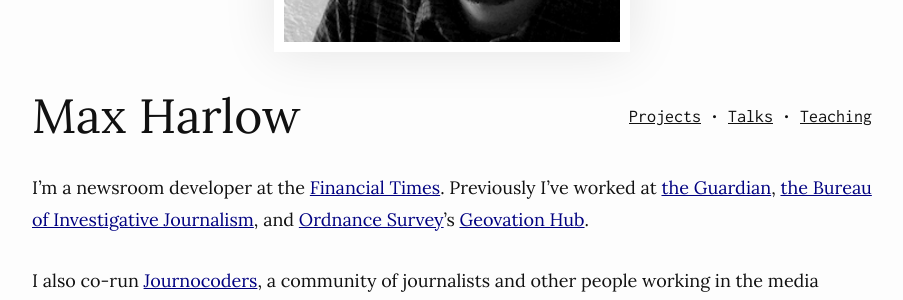
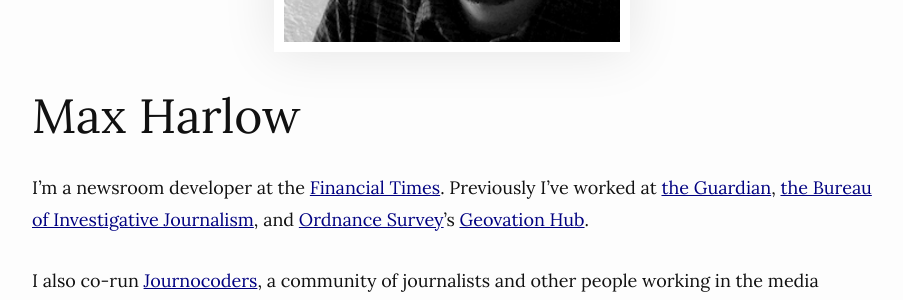
Before and after one commit to maxharlow/maxharlow.github.io, a Jekyll site: the page built from index.md, in a window 1280 px wide. Shown: the part 332-632 px from the top of the page, without its empty margins (188-1091 px from the left). Built offline with Jekyll 4.4.1, drawn with Linux system fonts in a browser that asks for light colours.

Commit message:
Remove nav

```diff
--- a/_layouts/home.html
+++ b/_layouts/home.html
@@ -4,17 +4,7 @@ layout: default
 <body id="top">
 <header>
 <img src="me.png" alt=""/>
-<h1><a href="/">Max Harlow</a></h1><nav>
-{% if site.posts.size >= 3 %}
-<a href="#blog">Blog</a>
-•
-{% endif %}
-<a href="#projects">Projects</a>
-•
-<a href="#talks">Talks</a>
-•
-<a href="#teaching">Teaching</a>
-</nav>
+<h1><a href="/">Max Harlow</a></h1>
 {{ content }}
 </header>
 <section id="contact">
--- a/style.css
+++ b/style.css
@@ -54,20 +54,6 @@ header h1 {
 header h1 a {
     color: inherit;
     text-decoration: inherit;
-}
-
-header nav {
-    display: inline-block;
-    width: 50%;
-    vertical-align: top;
-    margin: 4rem 0 0 0;
-    font-family: 'Inconsolata', monospace;
-    text-align: right;
-    line-height: 2.7;
-}
-
-header nav a {
-    color: inherit;
 }
 
 header p {
```
